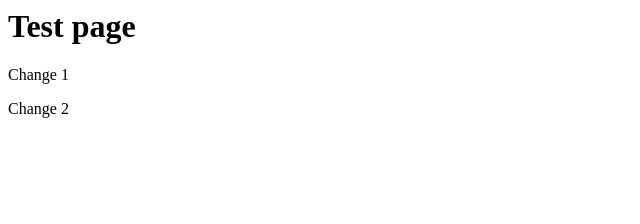
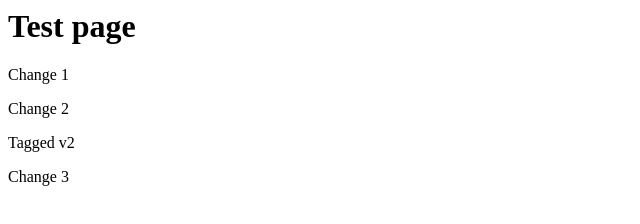
Before and after one commit to pmhayward/test, a plain HTML site: page index.html in a window 1280 px wide. Shown: the whole page, without its empty margins (0-640 px from the left). Drawn offline with Linux system fonts and the light colour scheme.

Commit message:
Change 3

```diff
--- a/index.html
+++ b/index.html
@@ -2,3 +2,5 @@
 
 <p>Change 1</p>
 <p>Change 2</p>
+<p>Tagged v2</p>
+<p>Change 3</p>
```
